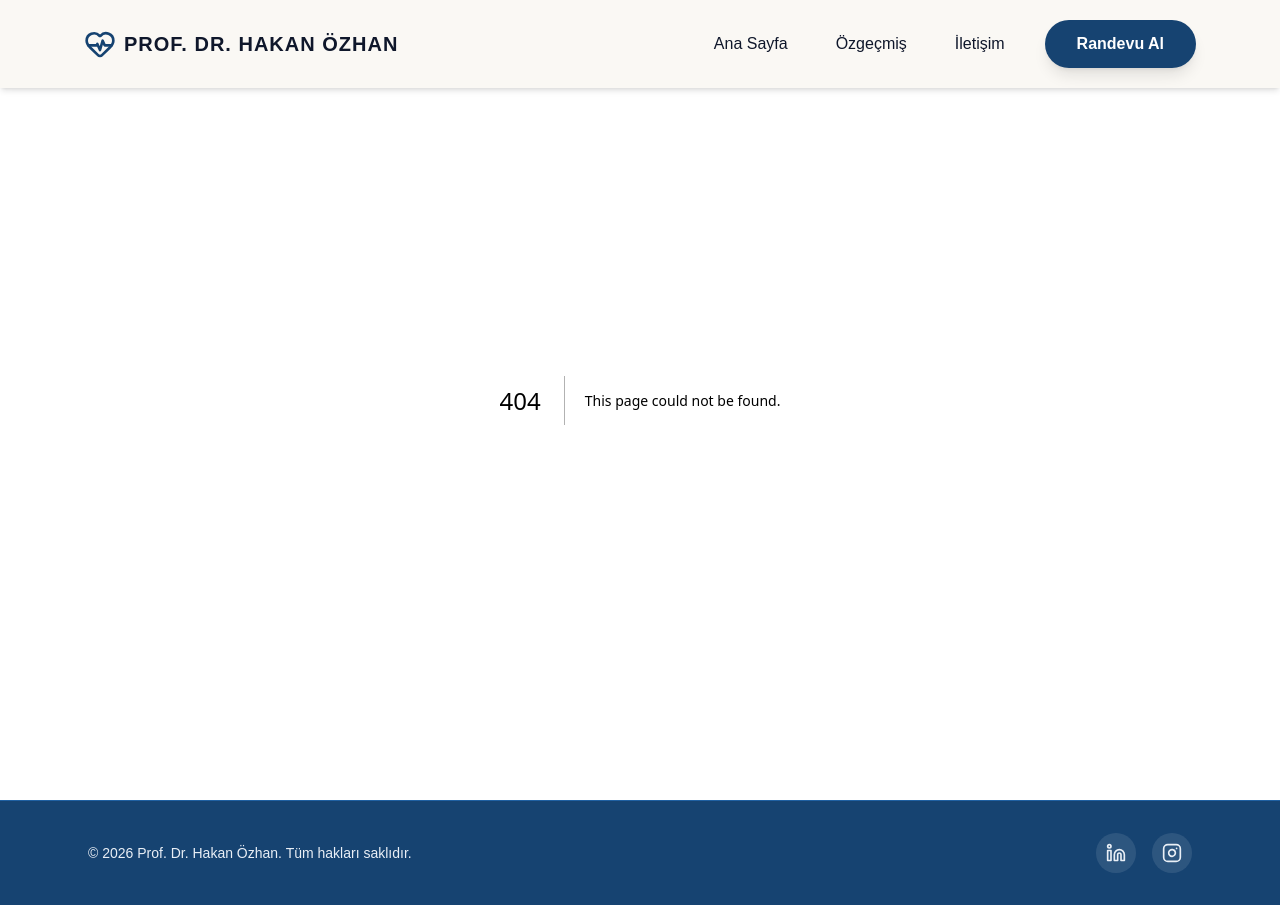
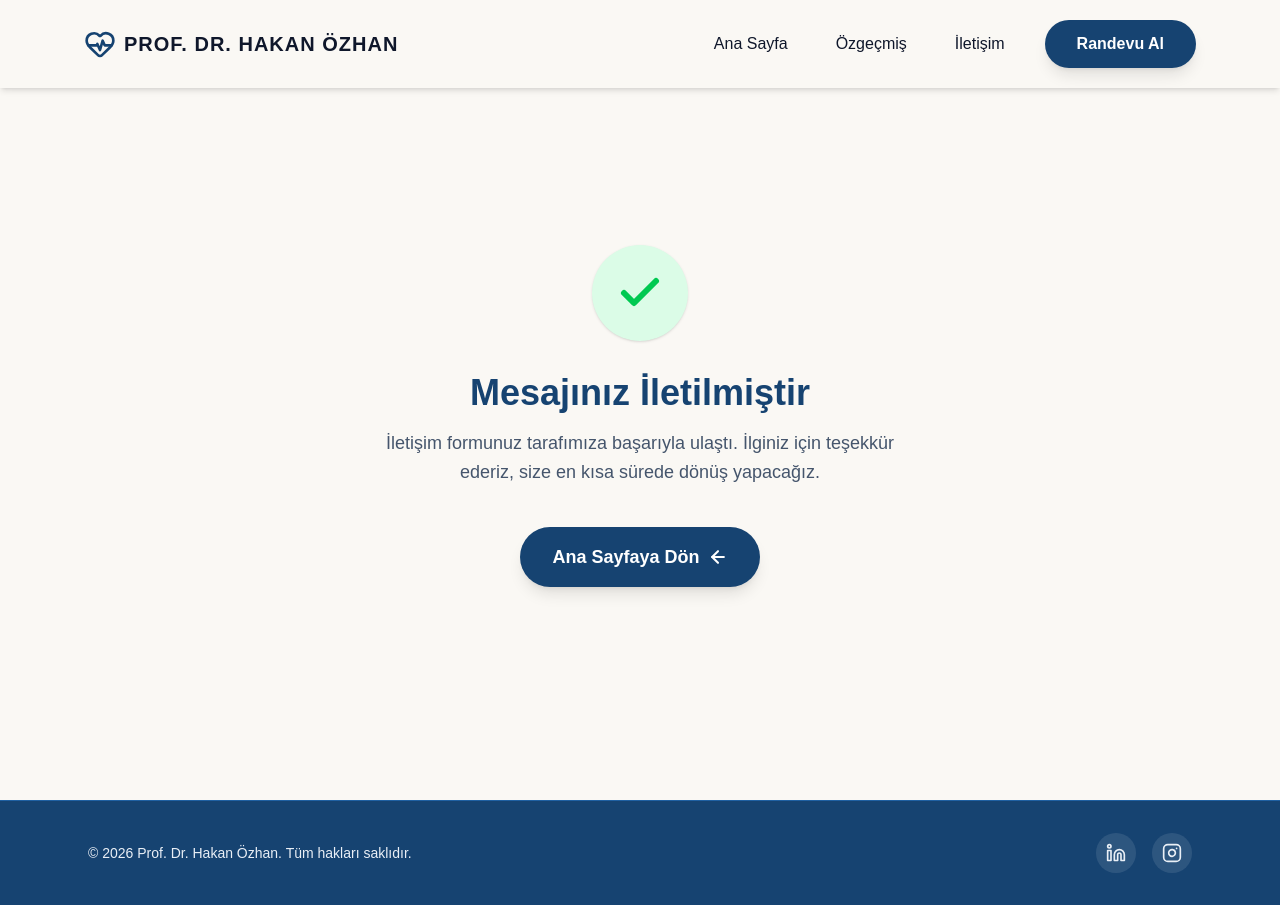
Before and after one commit to elifozhan1/Personal-Website, a Next.js app: page /basarili in a window 1280 px wide. Before the commit this address had no page. Built offline with nearby package versions, Linux system fonts and the light colour scheme.

Commit message:
Form feature added

```diff
--- /dev/null
+++ b/src/app/basarili/page.tsx
@@ -0,0 +1,37 @@
+import Link from 'next/link';
+
+export default function BasariliSayfasi() {
+  return (
+    <main className="min-h-screen flex items-center justify-center font-sans bg-[#faf8f4] pt-32 pb-24">
+      <div className="max-w-xl mx-auto px-6 text-center">
+
+        {/* Yeşil Büyütülmüş Tik İkonu */}
+        <div className="w-24 h-24 bg-green-100 text-green-500 rounded-full flex items-center justify-center mx-auto mb-8 shadow-sm">
+          <svg className="w-12 h-12" fill="none" stroke="currentColor" viewBox="0 0 24 24" strokeWidth="3" strokeLinecap="round" strokeLinejoin="round">
+            <polyline points="20 6 9 17 4 12"></polyline>
+          </svg>
+        </div>
+
+        <h1 className="text-3xl md:text-4xl font-bold text-[#164371] mb-4">
+          Mesajınız İletilmiştir
+        </h1>
+
+        <p className="text-lg text-slate-600 mb-10 leading-relaxed">
+          İletişim formunuz tarafımıza başarıyla ulaştı. İlginiz için teşekkür ederiz, size en kısa sürede dönüş yapacağız.
+        </p>
+
+        <Link
+          href="/"
+          className="inline-flex items-center gap-2 px-8 py-4 bg-[#164371] text-white font-bold text-lg rounded-full hover:bg-[#1f60a2] transition-colors shadow-lg group"
+        >
+          Ana Sayfaya Dön
+          <svg className="w-5 h-5 group-hover:-translate-x-1 transition-transform" fill="none" stroke="currentColor" viewBox="0 0 24 24" strokeWidth="2.5" strokeLinecap="round" strokeLinejoin="round">
+            <path d="M19 12H5"></path>
+            <polyline points="12 19 5 12 12 5"></polyline>
+          </svg>
+        </Link>
+
+      </div>
+    </main>
+  );
+}
--- a/src/app/iletisim/page.tsx
+++ b/src/app/iletisim/page.tsx
@@ -100,7 +100,8 @@ export default function IletisimSayfasi() {
                     <div className="bg-white p-8 md:p-10 rounded-2xl shadow-sm border border-slate-100 flex-1">
 
                         <form action="https://api.web3forms.com/submit" method="POST" className="space-y-6">
-                            <input type="hidden" name="access_key" value="SİZİN_WEB3FORMS_ANAHTARINIZ" />
+                            <input type="hidden" name="access_key" value="9dc622ac-c6ae-4002-84a0-6d55d042487b" />
+                            <input type="hidden" name="redirect" value="http://localhost:3000/basarili" />
 
                             <div className="grid grid-cols-1 md:grid-cols-2 gap-6">
                                 <div>
```
